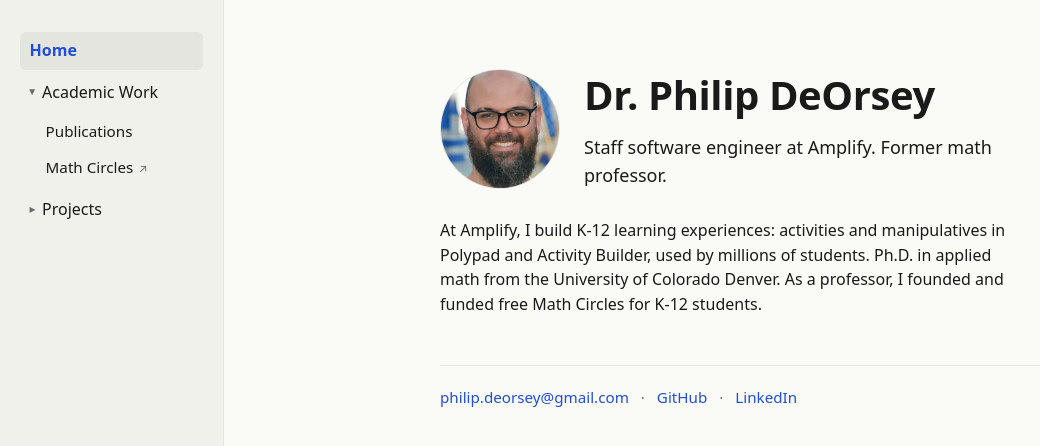
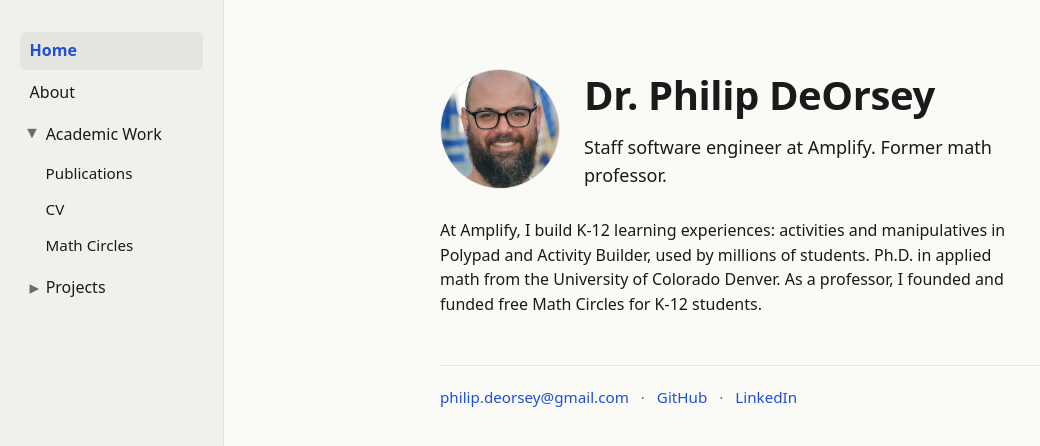
Before and after one commit to PhilDeOrsey/personal-website, a website built with Vite: page index.html in a window 1280 px wide. Both pictures are taken after a click on the heading "Academic Work". Shown: the whole page, without its empty margins (0-1040 px from the left). Built offline with nearby package versions, Linux system fonts and the light colour scheme.

Commit message:
Add About, CV, Math Circles pages; favicon; animated sidebar reveal
- New routes: /about/, /cv/, /math-circles/. About and CV ship as
  scaffolds (placeholders for Phil's own copy / forthcoming PDF). Math
  Circles has a short blurb adapted from the WMMC site and links out.
- Sidebar's Math Circles entry now goes to the local page instead of
  jumping straight to WMMC; CV added under Academic Work.
- Favicon: SVG monogram (PD on accent blue), wired into every page.
- Sidebar accordion: dropdowns now animate height + opacity over 250ms
  with the chevron rotating in sync. State is driven by an .expanded
  class so the close animation reverses the rotation/fade smoothly
  before the [open] attribute is dropped at transition end.

```diff
--- a/index.html
+++ b/index.html
@@ -5,6 +5,7 @@
     <meta name="viewport" content="width=device-width, initial-scale=1" />
     <meta name="description" content="Dr. Philip DeOrsey — staff software engineer at Amplify, former math professor." />
     <title>Philip DeOrsey</title>
+    <link rel="icon" type="image/svg+xml" href="/favicon.svg" />
     <link rel="stylesheet" href="/src/styles.css" />
   </head>
   <body>
--- a/src/nav.ts
+++ b/src/nav.ts
@@ -6,11 +6,13 @@ export type NavItem = {
 
 export const nav: NavItem[] = [
   { label: 'Home', href: '' },
+  { label: 'About', href: 'about/' },
   {
     label: 'Academic Work',
     children: [
       { label: 'Publications', href: 'publications/' },
-      { label: 'Math Circles', href: 'https://sites.google.com/site/westernmassachusettsmathcircle' },
+      { label: 'CV', href: 'cv/' },
+      { label: 'Math Circles', href: 'math-circles/' },
     ],
   },
   {
--- a/src/sidebar.ts
+++ b/src/sidebar.ts
@@ -37,14 +37,59 @@ const renderLeaf = (item: NavItem, here: string): string => {
 
 const renderItem = (item: NavItem, here: string): string => {
   if (item.children) {
-    const open = item.children.some((c) => containsCurrent(c, here)) ? ' open' : '';
+    const isOpen = item.children.some((c) => containsCurrent(c, here));
+    const detailsAttrs = isOpen ? ' open class="expanded"' : '';
     const kids = item.children.map((c) => renderItem(c, here)).join('');
-    return `<li class="nav-group"><details${open}><summary>${escape(item.label)}</summary><ul class="nav-sublist">${kids}</ul></details></li>`;
+    return `<li class="nav-group"><details${detailsAttrs}><summary>${escape(item.label)}</summary><ul class="nav-sublist">${kids}</ul></details></li>`;
   }
   return renderLeaf(item, here);
+};
+
+const attachAccordion = (root: HTMLElement): void => {
+  const groups = root.querySelectorAll<HTMLDetailsElement>('.nav-group details');
+  groups.forEach((details) => {
+    const summary = details.querySelector<HTMLElement>('summary');
+    const sublist = details.querySelector<HTMLElement>('.nav-sublist');
+    if (!summary || !sublist) return;
+
+    summary.addEventListener('click', (event) => {
+      event.preventDefault();
+      const isOpen = details.hasAttribute('open');
+
+      if (isOpen) {
+        details.classList.remove('expanded');
+        sublist.style.height = `${sublist.scrollHeight}px`;
+        void sublist.offsetHeight;
+        sublist.style.height = '0px';
+
+        const onEnd = (e: TransitionEvent): void => {
+          if (e.propertyName !== 'height') return;
+          sublist.removeEventListener('transitionend', onEnd);
+          details.removeAttribute('open');
+          sublist.style.height = '';
+        };
+        sublist.addEventListener('transitionend', onEnd);
+      } else {
+        details.setAttribute('open', '');
+        const target = sublist.scrollHeight;
+        sublist.style.height = '0px';
+        void sublist.offsetHeight;
+        details.classList.add('expanded');
+        sublist.style.height = `${target}px`;
+
+        const onEnd = (e: TransitionEvent): void => {
+          if (e.propertyName !== 'height') return;
+          sublist.removeEventListener('transitionend', onEnd);
+          sublist.style.height = '';
+        };
+        sublist.addEventListener('transitionend', onEnd);
+      }
+    });
+  });
 };
 
 export const renderSidebar = (target: HTMLElement): void => {
   const here = normalizePath(window.location.pathname);
   target.innerHTML = `<nav aria-label="Primary"><ul class="nav-list">${nav.map((i) => renderItem(i, here)).join('')}</ul></nav>`;
+  attachAccordion(target);
 };
--- a/src/styles.css
+++ b/src/styles.css
@@ -109,13 +109,24 @@ a:hover {
 
 .nav-group summary::before {
   content: "▸";
-  font-size: 0.75rem;
+  font-size: 1.2rem;
+  line-height: 1;
   color: var(--muted);
-  transition: transform 0.15s ease;
+  transition: transform 0.25s ease;
 }
 
-.nav-group details[open] > summary::before {
+.nav-group details.expanded > summary::before {
   transform: rotate(90deg);
+}
+
+.nav-sublist {
+  overflow: hidden;
+  opacity: 0;
+  transition: height 0.25s ease, opacity 0.25s ease;
+}
+
+.nav-group details.expanded > .nav-sublist {
+  opacity: 1;
 }
 
 .nav-group summary:hover {
@@ -222,6 +233,7 @@ a:hover {
   letter-spacing: 0.05em;
 }
 
+
 .footer {
   margin-top: 3rem;
   padding-top: 1.25rem;
--- a/vite.config.ts
+++ b/vite.config.ts
@@ -10,7 +10,10 @@ export default defineConfig({
     rollupOptions: {
       input: {
         main: resolve(root, 'index.html'),
+        about: resolve(root, 'about/index.html'),
         publications: resolve(root, 'publications/index.html'),
+        cv: resolve(root, 'cv/index.html'),
+        mathCircles: resolve(root, 'math-circles/index.html'),
         project1: resolve(root, 'projects/project1/index.html'),
         project2: resolve(root, 'projects/project2/index.html'),
       },
```
Also changed, not shown: about/index.html (added, +24 -0 lines), cv/index.html (added, +24 -0 lines), math-circles/index.html (added, +29 -0 lines), projects/project2/index.html (+1 -0 lines), publications/index.html (+1 -0 lines), public/favicon.svg (added).
